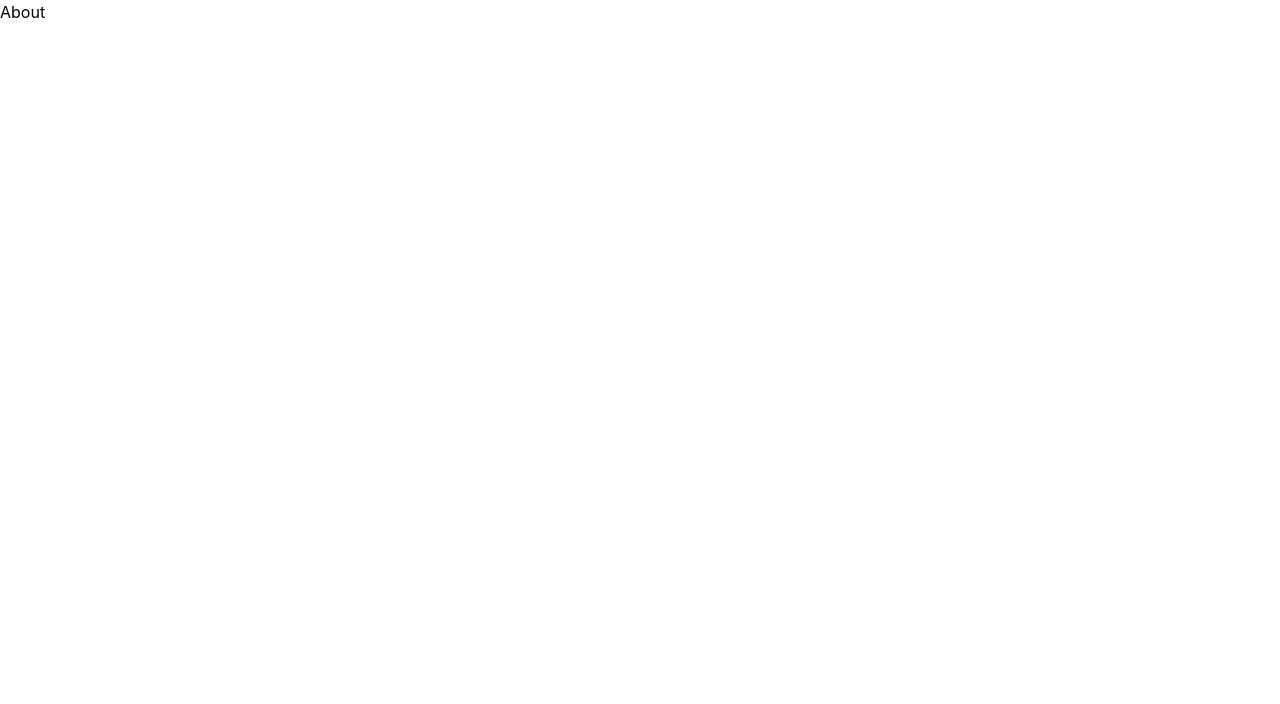
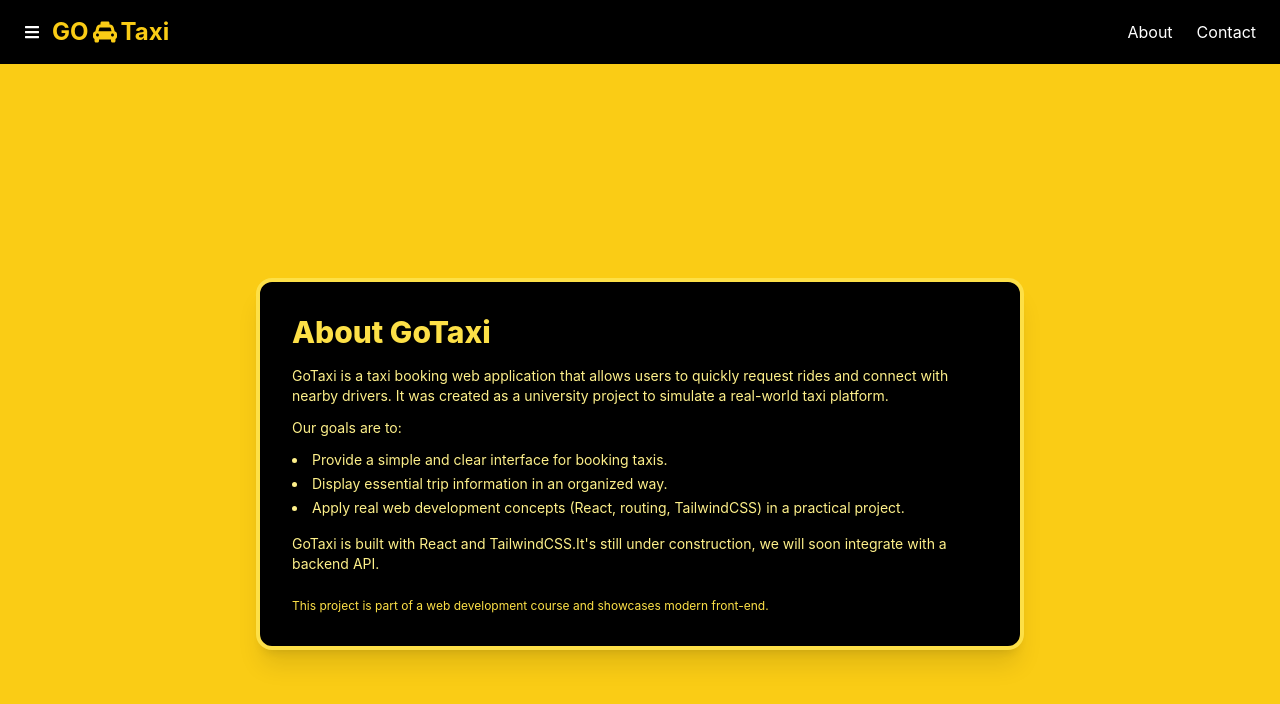
Before and after one commit to Hadi170/GoTaxi, a React (Create React App) app: page /about in a window 1280 px wide. Shown: the top 704 px of the page. Built offline with nearby package versions, Linux system fonts and the light colour scheme.

Commit message:
Finalized Contact and About pages structure

```diff
--- a/src/Pages/About.jsx
+++ b/src/Pages/About.jsx
@@ -1,9 +1,48 @@
-import React from 'react'
-
+import React from "react";
+import Navbar from '../Components/Navbar'
 function About() {
   return (
-    <div>About</div>
-  )
+    <>
+      <Navbar />
+    <div className="min-h-screen bg-yellow-400 flex items-center justify-center px-4">
+      <div className="w-full max-w-3xl bg-black text-yellow-200 rounded-2xl shadow-xl p-8 border-4 border-yellow-300">
+        <h1 className="text-3xl font-extrabold mb-4 text-yellow-300">
+          About GoTaxi
+        </h1>
+
+        <p className="mb-3 text-sm">
+          GoTaxi is a taxi booking web application that allows users to quickly
+          request rides and connect with nearby drivers. It was created as a
+          university project to simulate a real-world taxi platform.
+        </p>
+
+        <p className="mb-3 text-sm">
+          Our goals are to:
+        </p>
+        <ul className="list-disc list-inside space-y-1 text-sm">
+          <li>Provide a simple and clear interface for booking taxis.</li>
+          <li>Display essential trip information in an organized way.</li>
+          <li>
+            Apply real web development concepts (React, routing, TailwindCSS) in a
+            practical project.
+          </li>
+        </ul>
+
+        <p className="mt-4 text-sm">
+          GoTaxi is built with React and TailwindCSS.It's still under construction,
+          we will soon integrate with a backend API.
+        </p>
+
+        <div className="mt-6 text-xs text-yellow-300">
+          <p>
+            This project is part of a web development course and showcases modern
+            front-end.
+          </p>
+        </div>
+      </div>
+    </div>
+    </>
+  );
 }
 
-export default About
+export default About;
--- a/src/Pages/Contact.jsx
+++ b/src/Pages/Contact.jsx
@@ -1,9 +1,99 @@
-import React from 'react'
+import React, { useState } from "react";
+import Navbar from '../Components/Navbar'
 
 function Contact() {
+  const [form, setForm] = useState({
+    name: "",
+    email: "",
+    message: "",
+  });
+
+  const handleChange = (e) => {
+    setForm({
+      ...form,
+      [e.target.name]: e.target.value,
+    });
+  };
+
+  const handleSubmit = (e) => {
+    e.preventDefault();
+    console.log("Contact form:", form);
+    alert("Thank you for contacting GoTaxi. We will reply soon.");
+    setForm({ name: "", email: "", message: "" });
+  };
+
   return (
-    <div>Contact</div>
-  )
+    <>
+    <Navbar />
+    <div className="min-h-screen bg-yellow-400 flex items-center justify-center px-4">
+      <div className="w-full max-w-xl bg-black text-yellow-300 rounded-2xl shadow-xl p-8 border-4 border-yellow-300">
+        <h1 className="text-3xl font-extrabold mb-2 text-yellow-300">
+          Contact GoTaxi
+        </h1>
+        <p className="mb-6 text-sm text-yellow-100">
+          Got a question about a ride, suggestion for the app, or want to report
+          an issue? Send us a message and we’ll get back to you.
+        </p>
+
+        <form onSubmit={handleSubmit} className="space-y-4">
+          <div>
+            <label className="block mb-1 text-xs font-semibold uppercase tracking-wide text-yellow-200">
+              Name
+            </label>
+            <input
+              type="text"
+              name="name"
+              value={form.name}
+              onChange={handleChange}
+              required
+              className="w-full rounded-lg px-3 py-2 bg-yellow-50 text-black border border-yellow-300 outline-none focus:ring-2 focus:ring-yellow-400"
+            />
+          </div>
+
+          <div>
+            <label className="block mb-1 text-xs font-semibold uppercase tracking-wide text-yellow-200">
+              Email
+            </label>
+            <input
+              type="email"
+              name="email"
+              value={form.email}
+              onChange={handleChange}
+              required
+              className="w-full rounded-lg px-3 py-2 bg-yellow-50 text-black border border-yellow-300 outline-none focus:ring-2 focus:ring-yellow-400"
+            />
+          </div>
+
+          <div>
+            <label className="block mb-1 text-xs font-semibold uppercase tracking-wide text-yellow-200">
+              Message
+            </label>
+            <textarea
+              name="message"
+              value={form.message}
+              onChange={handleChange}
+              required
+              rows="4"
+              className="w-full rounded-lg px-3 py-2 bg-yellow-50 text-black border border-yellow-300 outline-none focus:ring-2 focus:ring-yellow-400 resize-none"
+            />
+          </div>
+
+          <button
+            type="submit"
+            className="w-full mt-2 px-4 py-2 rounded-lg font-bold bg-yellow-400 text-black border-2 border-yellow-300 hover:bg-yellow-300 active:scale-[0.98] transition"
+          >
+            Send Message
+          </button>
+        </form>
+
+        <div className="mt-6 text-xs text-yellow-100 space-y-1">
+          <p>Support email: support@gotaxi.com</p>
+          <p>Phone: +961 70 000 000</p>
+        </div>
+      </div>
+    </div>
+    </>
+  );
 }
 
-export default Contact
+export default Contact;
```
